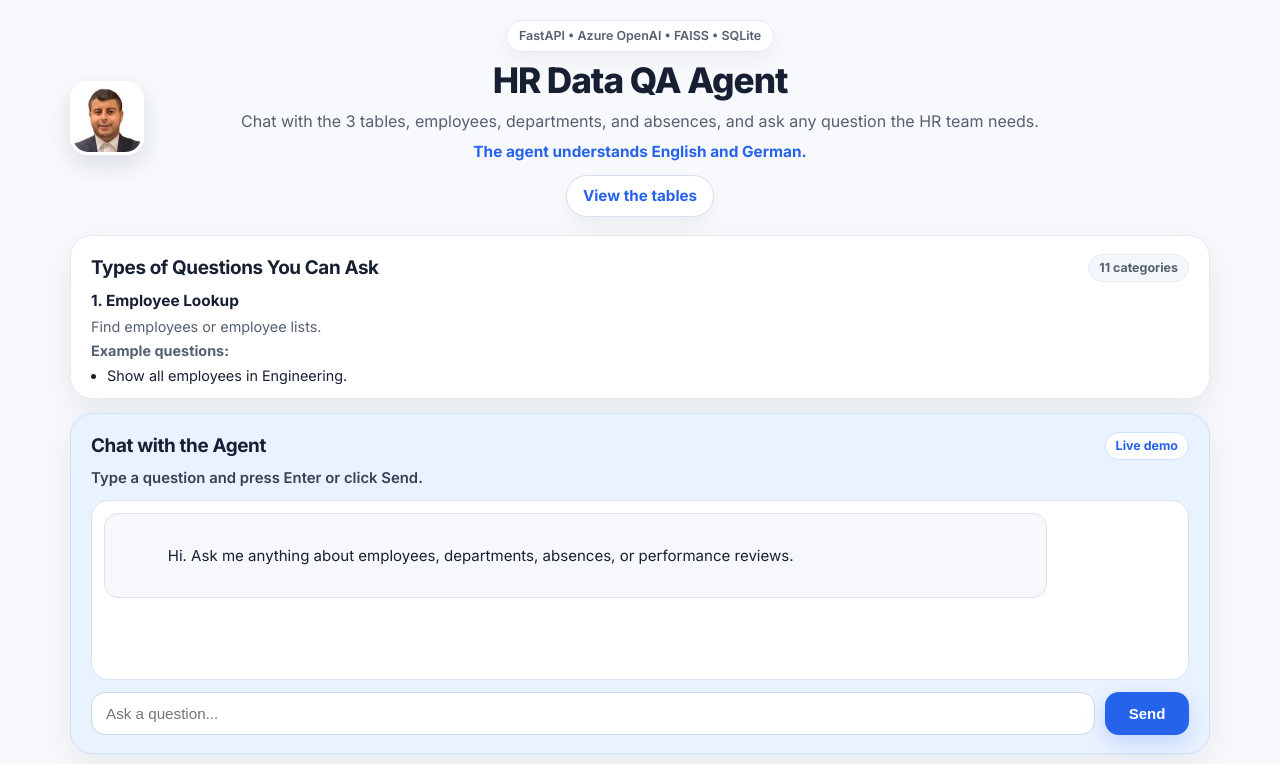
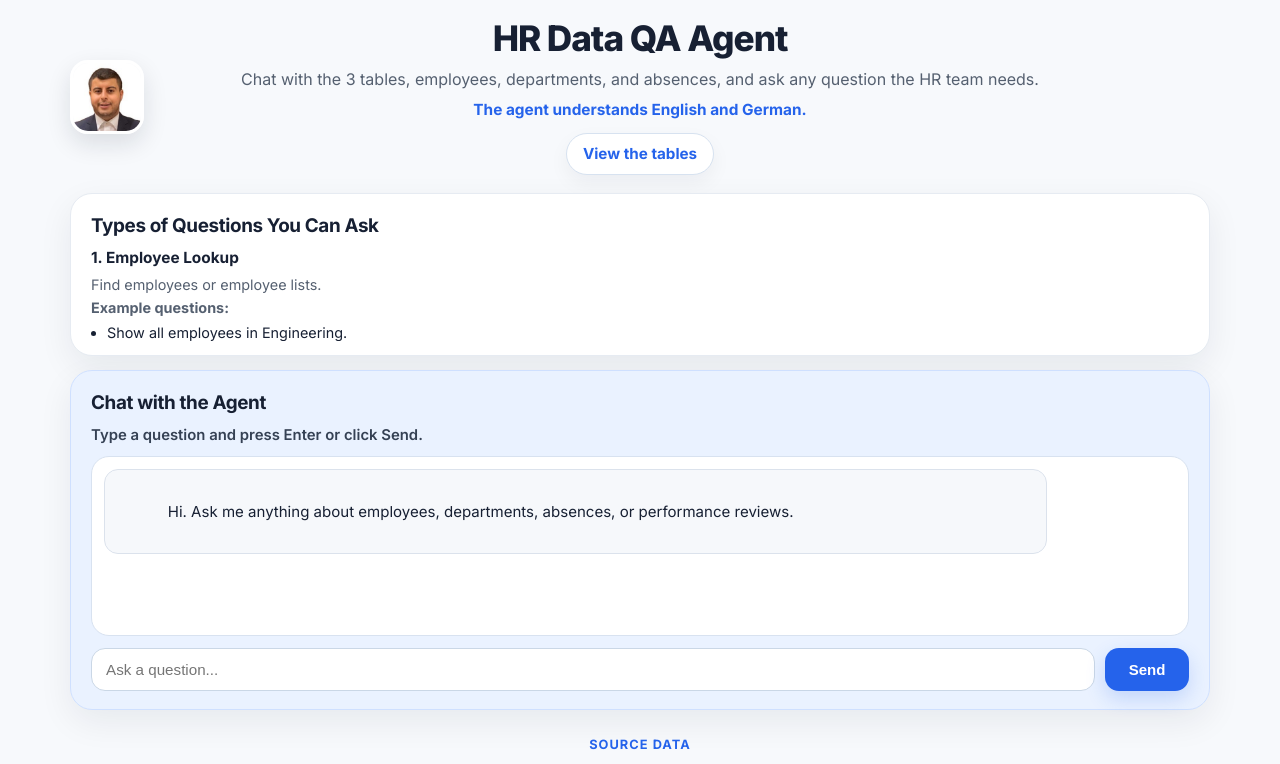
Before and after one commit to fadimbarki87/hr-agent-api, a FastAPI app: page / in a window 1280 px wide. Shown: the top 764 px of the page. Run offline with FastAPI, Linux system fonts and the light colour scheme; some libraries are stand-ins or nearby versions.

Commit message:
Update index.html

```diff
--- a/templates/index.html
+++ b/templates/index.html
@@ -17,7 +17,6 @@
       </div>
 
       <div class="hero-center">
-        <span class="eyebrow">FastAPI • Azure OpenAI • FAISS • SQLite</span>
         <h1>HR Data QA Agent</h1>
         <p class="subtitle">
           Chat with the 3 tables, employees, departments, and absences, and ask any question the HR team needs.
@@ -36,7 +35,6 @@
       <section class="card examples-card compact-card">
         <div class="card-header-row">
           <h2>Types of Questions You Can Ask</h2>
-          <span class="mini-badge">11 categories</span>
         </div>
 
         <div class="scroll-box compact-scroll">
@@ -188,7 +186,6 @@
       <section class="card chat-card">
         <div class="card-header-row">
           <h2>Chat with the Agent</h2>
-          <span class="mini-badge chat-badge">Live demo</span>
         </div>
 
         <p class="chat-desc">Type a question and press Enter or click Send.</p>
```
